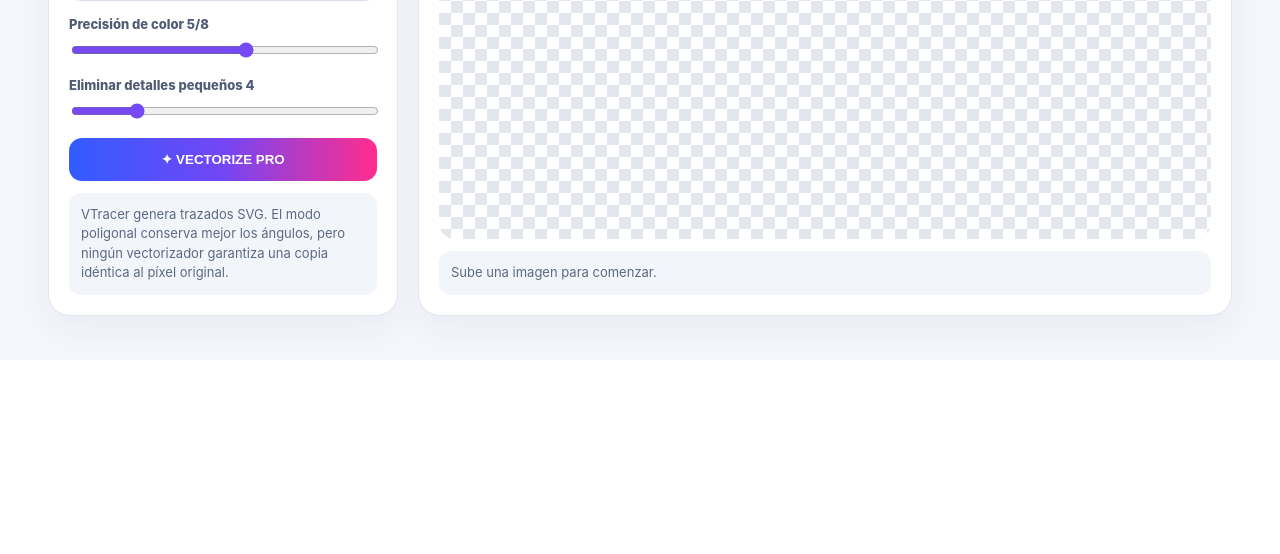
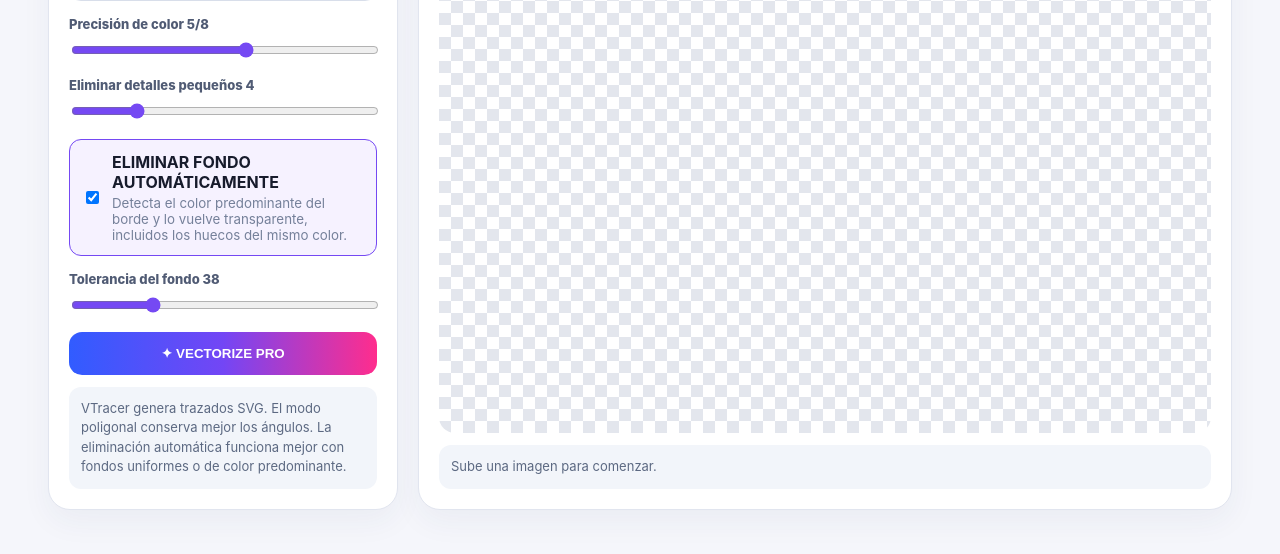
Before and after one commit to Zafrikstudio/zafrik-vectorize-pro, a Flask app: page / in a window 1280 px wide. Shown: the part 644-1198 px from the top of the page. Before the commit the page ends 983 px from the top, so only its background shows below. Run offline with Flask 3, Linux system fonts and the light colour scheme.

Commit message:
Add files via upload

```diff
--- a/app.py
+++ b/app.py
@@ -28,12 +28,62 @@ def prepare_image(src, max_side=1800):
              max(1, round(image.height * scale))),
             Image.Resampling.LANCZOS
         )
+    return image, original_size
 
-    # El motor VTracer recibe una imagen RGB. Se compone sobre blanco
-    # para evitar resultados impredecibles en zonas transparentes.
-    background = Image.new("RGB", image.size, (255, 255, 255))
-    background.paste(image.convert("RGB"), mask=image.getchannel("A"))
-    return background, original_size
+
+def remove_background_auto(image, tolerance=38, feather=24):
+    """
+    Detecta el color predominante en el borde y lo vuelve transparente.
+    La coincidencia se aplica a toda la imagen para quitar también los
+    huecos interiores que tengan el mismo color de fondo.
+    """
+    from collections import Counter
+
+    rgba = image.convert("RGBA")
+    pixels = rgba.load()
+    width, height = rgba.size
+
+    # Muestreo de los cuatro bordes; cuantizar reduce ruido de antialiasing.
+    samples = []
+    step = max(1, min(width, height) // 500)
+    for x in range(0, width, step):
+        samples.append(pixels[x, 0][:3])
+        samples.append(pixels[x, height - 1][:3])
+    for y in range(0, height, step):
+        samples.append(pixels[0, y][:3])
+        samples.append(pixels[width - 1, y][:3])
+
+    buckets = Counter(
+        (r // 16, g // 16, b // 16) for r, g, b in samples
+    )
+    dominant = buckets.most_common(1)[0][0]
+    cluster = [
+        color for color in samples
+        if (color[0] // 16, color[1] // 16, color[2] // 16) == dominant
+    ]
+    bg = tuple(
+        sum(c[i] for c in cluster) // max(1, len(cluster))
+        for i in range(3)
+    )
+
+    # Distancia RGB euclidiana. La banda de feather suaviza bordes
+    # antialiasados sin aplicar desenfoque a los contornos.
+    hard_limit = max(1, int(tolerance))
+    soft_limit = hard_limit + max(0, int(feather))
+
+    for y in range(height):
+        for x in range(width):
+            r, g, b, a = pixels[x, y]
+            if a == 0:
+                continue
+            distance = ((r-bg[0])**2 + (g-bg[1])**2 + (b-bg[2])**2) ** 0.5
+            if distance <= hard_limit:
+                pixels[x, y] = (r, g, b, 0)
+            elif distance < soft_limit:
+                alpha = int(a * (distance-hard_limit) / max(1, soft_limit-hard_limit))
+                pixels[x, y] = (r, g, b, alpha)
+
+    return rgba, "#{:02x}{:02x}{:02x}".format(*bg)
 
 
 def clean_svg(svg_text):
@@ -68,8 +118,10 @@ def vectorize():
     try:
         detail = max(1, min(8, int(request.form.get("detail", "5"))))
         speckle = max(0, min(64, int(request.form.get("speckle", "4"))))
+        tolerance = max(0, min(150, int(request.form.get("tolerance", "38"))))
     except (TypeError, ValueError):
-        detail, speckle = 5, 4
+        detail, speckle, tolerance = 5, 4, 38
+    remove_bg = request.form.get("remove_bg", "true").lower() == "true"
 
     job = uuid.uuid4().hex
     work = JOBS / job
@@ -81,6 +133,11 @@ def vectorize():
 
     try:
         image, original_size = prepare_image(source)
+        detected_background = None
+        if remove_bg:
+            image, detected_background = remove_background_auto(
+                image, tolerance=tolerance, feather=24
+            )
         image.save(prepared, format="PNG")
 
         colormode = "binary" if mode == "binary" else "color"
@@ -119,9 +176,13 @@ def vectorize():
             svg="/api/svg/" + job,
             engine="VTracer",
             mode=mode,
+            background_removed=remove_bg,
+            detected_background=detected_background,
             note=(
-                "La imagen se ajustó a un máximo de 1800 px por lado "
-                "para proteger los recursos del servidor."
+                "Fondo detectado: " + str(detected_background) + ". "
+                "La imagen se ajustó a un máximo de 1800 px por lado."
+                if remove_bg else
+                "Eliminación automática de fondo desactivada."
             )
         )
 
--- a/templates/index.html
+++ b/templates/index.html
@@ -72,8 +72,15 @@ input[type=file]{width:100%;padding:12px;border:1px solid #ccd5e5;border-radius:
 <label class="lbl" for="speckle">Eliminar detalles pequeños <span id="speckleVal">4</span></label>
 <input class="range" id="speckle" type="range" min="0" max="20" value="4">
 
+<label class="mode" style="margin-top:16px">
+<input id="removeBg" type="checkbox" checked>
+<span><b>ELIMINAR FONDO AUTOMÁTICAMENTE</b><small>Detecta el color predominante del borde y lo vuelve transparente, incluidos los huecos del mismo color.</small></span>
+</label>
+<label class="lbl" for="tolerance">Tolerancia del fondo <span id="toleranceVal">38</span></label>
+<input class="range" id="tolerance" type="range" min="0" max="150" value="38">
+
 <button class="go" id="go">✦ VECTORIZE PRO</button>
-<div class="note">VTracer genera trazados SVG. El modo poligonal conserva mejor los ángulos, pero ningún vectorizador garantiza una copia idéntica al píxel original.</div>
+<div class="note">VTracer genera trazados SVG. El modo poligonal conserva mejor los ángulos. La eliminación automática funciona mejor con fondos uniformes o de color predominante.</div>
 </div>
 </section>
 
@@ -104,6 +111,8 @@ const down=document.getElementById("down");
 const pngTools=document.getElementById("pngTools");
 const detail=document.getElementById("detail");
 const speckle=document.getElementById("speckle");
+const tolerance=document.getElementById("tolerance");
+const removeBg=document.getElementById("removeBg");
 let previewUrl=null;
 
 detail.addEventListener("input",function(){
@@ -111,6 +120,9 @@ detail.addEventListener("input",function(){
 });
 speckle.addEventListener("input",function(){
  document.getElementById("speckleVal").textContent=speckle.value;
+});
+tolerance.addEventListener("input",function(){
+ document.getElementById("toleranceVal").textContent=tolerance.value;
 });
 
 file.addEventListener("change",function(){
```
Also changed, not shown: README.txt.
